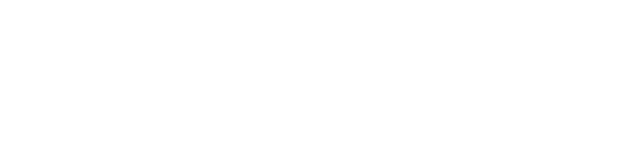
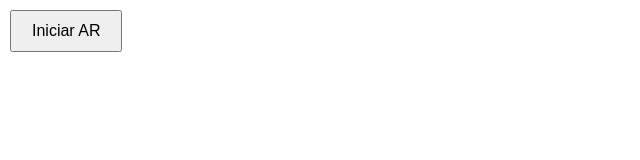
Before and after one commit to mauricioaureliano/minicurso_rarv, a plain HTML site: page index.html in a window 1280 px wide. Shown: the whole page, without its empty margins (0-640 px from the left). Drawn offline with Linux system fonts and the light colour scheme.

```diff
--- a/index.html
+++ b/index.html
@@ -7,11 +7,28 @@
   <script src="https://cdn.jsdelivr.net/npm/mind-ar@1.1.4/dist/mindar-image-aframe.prod.js"></script>
   <style>
     body { margin: 0; overflow: hidden; }
-    #ar-container { width: 100vw; height: 100vh; }
+    #start-button {
+      position: absolute;
+      z-index: 10;
+      top: 10px;
+      left: 10px;
+      padding: 10px 20px;
+      font-size: 16px;
+    }
   </style>
 </head>
 <body>
-  <div id="ar-container">
+  <button id="start-button">Iniciar AR</button>
+  <div id="ar-container"></div>
+
+  <script>
+    const startButton = document.getElementById('start-button');
+    const arContainer = document.getElementById('ar-container');
+
+    startButton.addEventListener('click', () => {
+      startButton.style.display = 'none';
+
+      arContainer.innerHTML = `
         <a-scene
           mindar-image="imageTargetSrc: targets/marcador.mind; autoStart: true;"
           embedded
@@ -30,6 +47,8 @@
             <a-gltf-model src="#modelo3d" position="0 0 0" scale="0.5 0.5 0.5" rotation="0 0 0"></a-gltf-model>
           </a-entity>
         </a-scene>
-  </div>
+      `;
+    });
+  </script>
 </body>
 </html>
```
Lines whose indentation alone changed are shown as unchanged.
